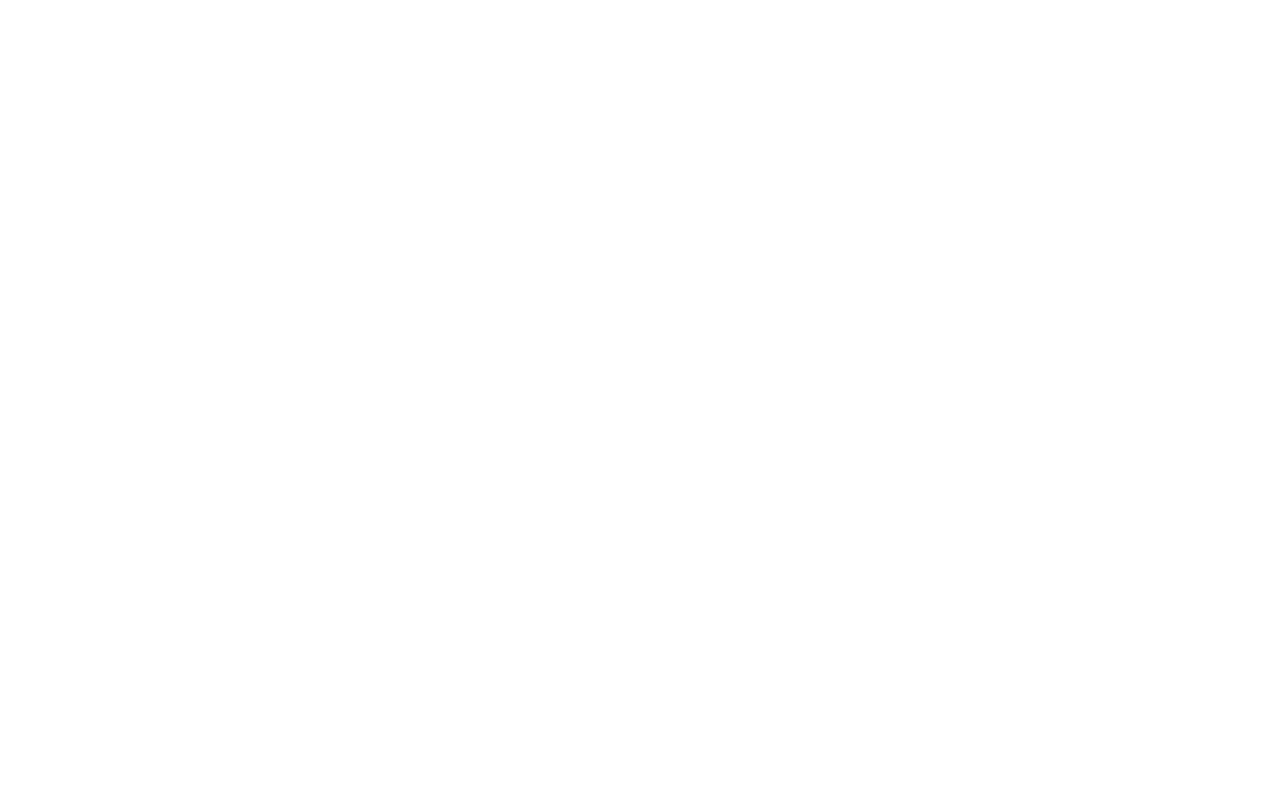
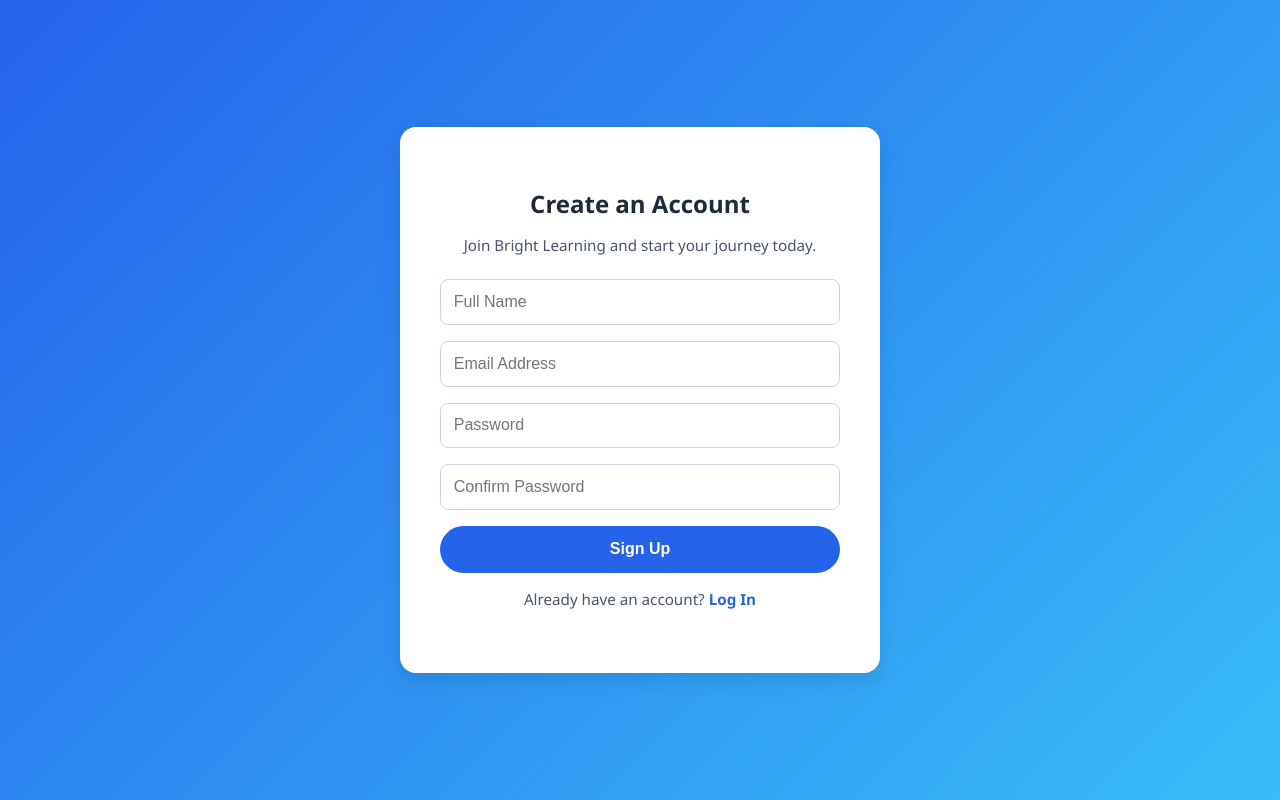
Before and after one commit to Samir-AlJaber/BrightLearningDummy, a React (Create React App) app: page /signup in a window 1280 px wide. Before the commit this address had no page. Built offline with nearby package versions, Linux system fonts and the light colour scheme.

Commit message:
sign up page added

```diff
--- a/src/App.js
+++ b/src/App.js
@@ -1,14 +1,16 @@
 import React from "react";
 import { BrowserRouter as Router, Routes, Route } from "react-router-dom";
 import HomePage from "./Pages/HomePage/HomePage";
-import LoginPage from "./Pages/LoginPage/LoginPage"; // Import LoginPage
+import LoginPage from "./Pages/LoginPage/LoginPage";
+import SignUpPage from "./Pages/signup/signup"; // ছোট হাতের নাম ব্যবহার করো
 
 function App() {
   return (
     <Router>
       <Routes>
         <Route path="/" element={<HomePage />} />
-        <Route path="/login" element={<LoginPage />} /> {/* Add this */}
+        <Route path="/login" element={<LoginPage />} />
+        <Route path="/signup" element={<SignUpPage />} /> {/* signup page */}
       </Routes>
     </Router>
   );
--- a/src/Pages/HomePage/HomePage.js
+++ b/src/Pages/HomePage/HomePage.js
@@ -1,5 +1,5 @@
 import React from "react";
-import {Link} from "react-router-dom";
+import { Link } from "react-router-dom";
 import "./HomePage.css";
 
 const HomePage = () => {
@@ -11,10 +11,10 @@
           <button>About</button>
           <button>Courses</button>
           <button>Contact</button>
-          <button className="signup">Sign Up</button>
-          {}
+          {/* Changed Sign Up button into Link */}
+          <Link to="/signup" className="navbar-btn signup-link">Sign Up</Link>
           <Link to="/login" className="navbar-btn login-link">Log In</Link>
-           </div>
+        </div>
       </nav>
 
       <section className="style">
--- /dev/null
+++ b/src/Pages/signup/signup.css
@@ -0,0 +1,80 @@
+.signup-container {
+  display: flex;
+  justify-content: center;
+  align-items: center;
+  min-height: 100vh;
+  background: linear-gradient(135deg, #2563eb, #38bdf8);
+  font-family: "Segoe UI", Tahoma, Geneva, Verdana, sans-serif;
+}
+
+.signup-box {
+  background-color: #fff;
+  padding: 2.5rem;
+  border-radius: 16px;
+  box-shadow: 0 8px 20px rgba(0,0,0,0.1);
+  width: 100%;
+  max-width: 400px;
+  text-align: center;
+}
+
+.signup-box h2 {
+  margin-bottom: 0.5rem;
+  color: #1e293b;
+}
+
+.signup-box p {
+  margin-bottom: 1.5rem;
+  color: #475569;
+  font-size: 0.95rem;
+}
+
+.signup-box form {
+  display: flex;
+  flex-direction: column;
+  gap: 1rem;
+}
+
+.signup-box input {
+  padding: 0.8rem;
+  border-radius: 8px;
+  border: 1px solid #cbd5e1;
+  outline: none;
+  font-size: 1rem;
+  transition: border 0.2s ease;
+}
+
+.signup-box input:focus {
+  border: 1px solid #2563eb;
+}
+
+.signup-btn {
+  background: #2563eb;
+  color: white;
+  border: none;
+  padding: 0.9rem;
+  font-size: 1rem;
+  font-weight: bold;
+  border-radius: 50px;
+  cursor: pointer;
+  transition: background 0.3s ease-in-out;
+}
+
+.signup-btn:hover {
+  background: #1e293b;
+}
+
+.login-link {
+  margin-top: 1rem;
+  font-size: 0.9rem;
+  color: #475569;
+}
+
+.login-link a {
+  color: #2563eb;
+  text-decoration: none;
+  font-weight: 600;
+}
+
+.login-link a:hover {
+  text-decoration: underline;
+}
--- /dev/null
+++ b/src/Pages/signup/signup.js
@@ -0,0 +1,70 @@
+import React, { useState } from "react";
+import "./signup.css";   // ছোট হাতের নাম ব্যবহার করো
+import { Link } from "react-router-dom";
+
+const SignUpPage = () => {
+  const [formData, setFormData] = useState({
+    fullName: "",
+    email: "",
+    password: "",
+    confirmPassword: "",
+  });
+
+  const handleChange = (e) => {
+    setFormData({ ...formData, [e.target.name]: e.target.value });
+  };
+
+  const handleSubmit = (e) => {
+    e.preventDefault();
+    console.log("Form Submitted: ", formData);
+  };
+
+  return (
+    <div className="signup-container">
+      <div className="signup-box">
+        <h2>Create an Account</h2>
+        <p>Join Bright Learning and start your journey today.</p>
+        <form onSubmit={handleSubmit}>
+          <input
+            type="text"
+            name="fullName"
+            placeholder="Full Name"
+            value={formData.fullName}
+            onChange={handleChange}
+            required
+          />
+          <input
+            type="email"
+            name="email"
+            placeholder="Email Address"
+            value={formData.email}
+            onChange={handleChange}
+            required
+          />
+          <input
+            type="password"
+            name="password"
+            placeholder="Password"
+            value={formData.password}
+            onChange={handleChange}
+            required
+          />
+          <input
+            type="password"
+            name="confirmPassword"
+            placeholder="Confirm Password"
+            value={formData.confirmPassword}
+            onChange={handleChange}
+            required
+          />
+          <button type="submit" className="signup-btn">Sign Up</button>
+        </form>
+        <p className="login-link">
+          Already have an account? <Link to="/login">Log In</Link>
+        </p>
+      </div>
+    </div>
+  );
+};
+
+export default SignUpPage;
```
